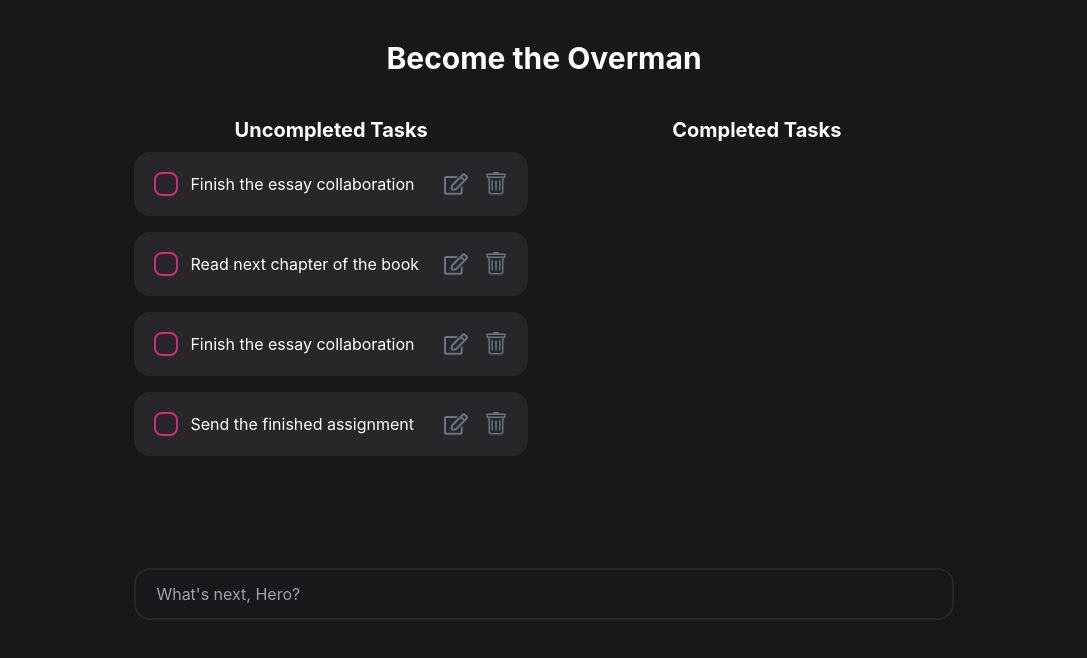
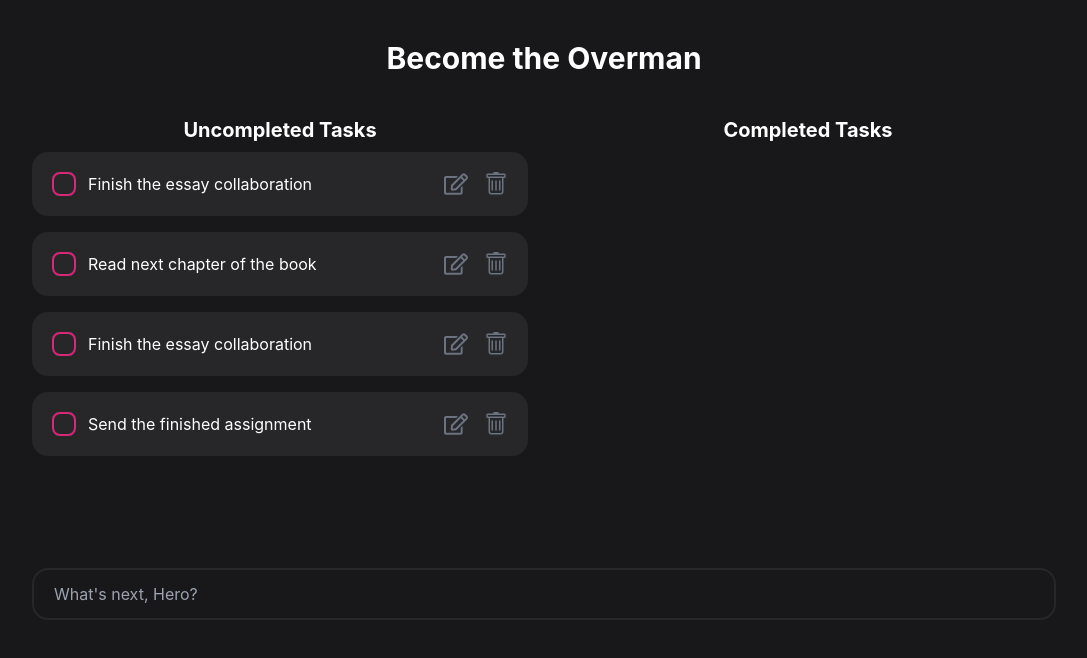
Before and after one commit to Optoed/Coursework-Become-the-Overman-todo-app, a React (Create React App) app: page / in a window 1280 px wide. Shown: the top 658 px of the page, without its empty margins (96-1183 px from the left). Built offline with nearby package versions, Linux system fonts and the light colour scheme; the HTML template or start-up script is replaced by a standard one.

Commit message:
версия 0.2.3. Улучшен немного код, начата работа над loginpage.

```diff
--- a/src/components/screens/Home/Home.jsx
+++ b/src/components/screens/Home/Home.jsx
@@ -92,7 +92,7 @@ const Home = () => {
 	return (
 		// <redirect to='/login' />
 
-		<div className=' text-white w-4/5 mx-auto max-w-full'>
+		<div className=''>
 			{/* Столбцы с задачами по типу: "не выполненные / выполненные" */}
 			<div className='flex justify-between flex-container'>
 				{/* column - смотри в css, это для адаптивной верстки */}
```
